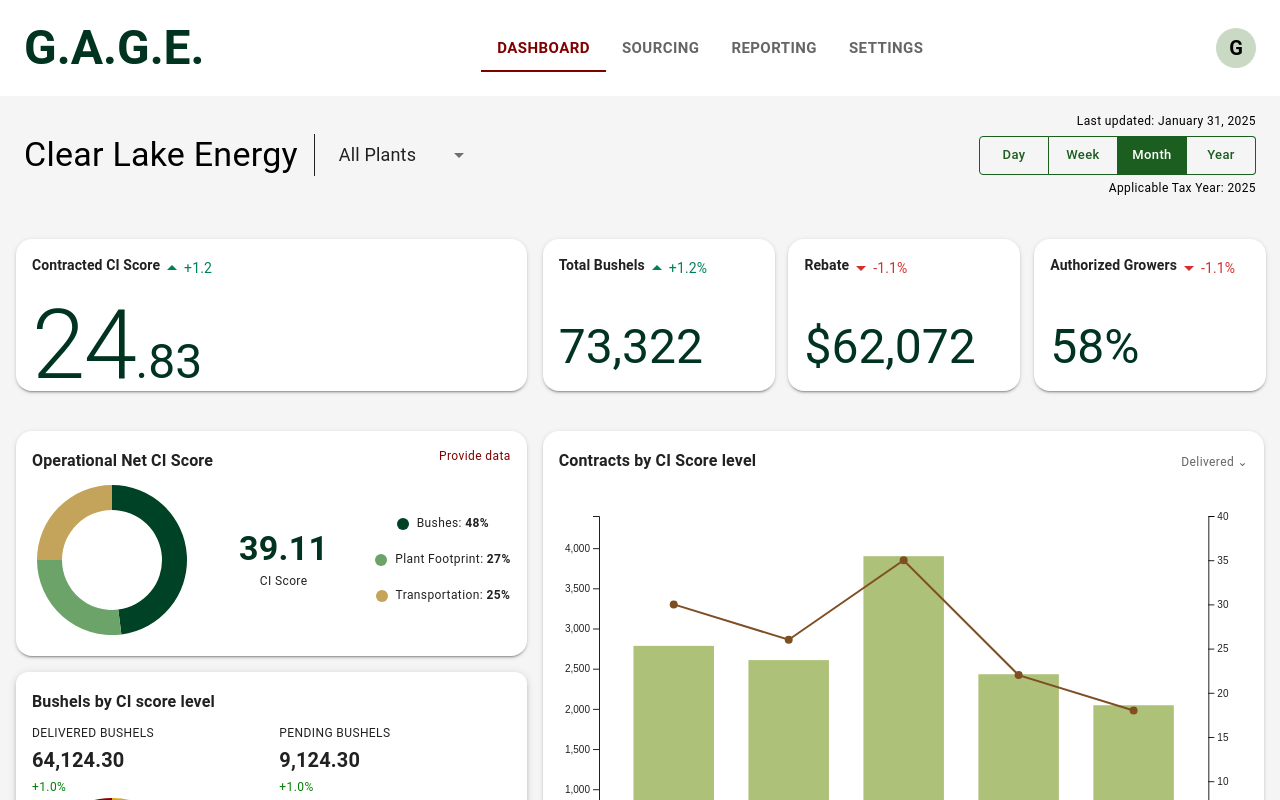
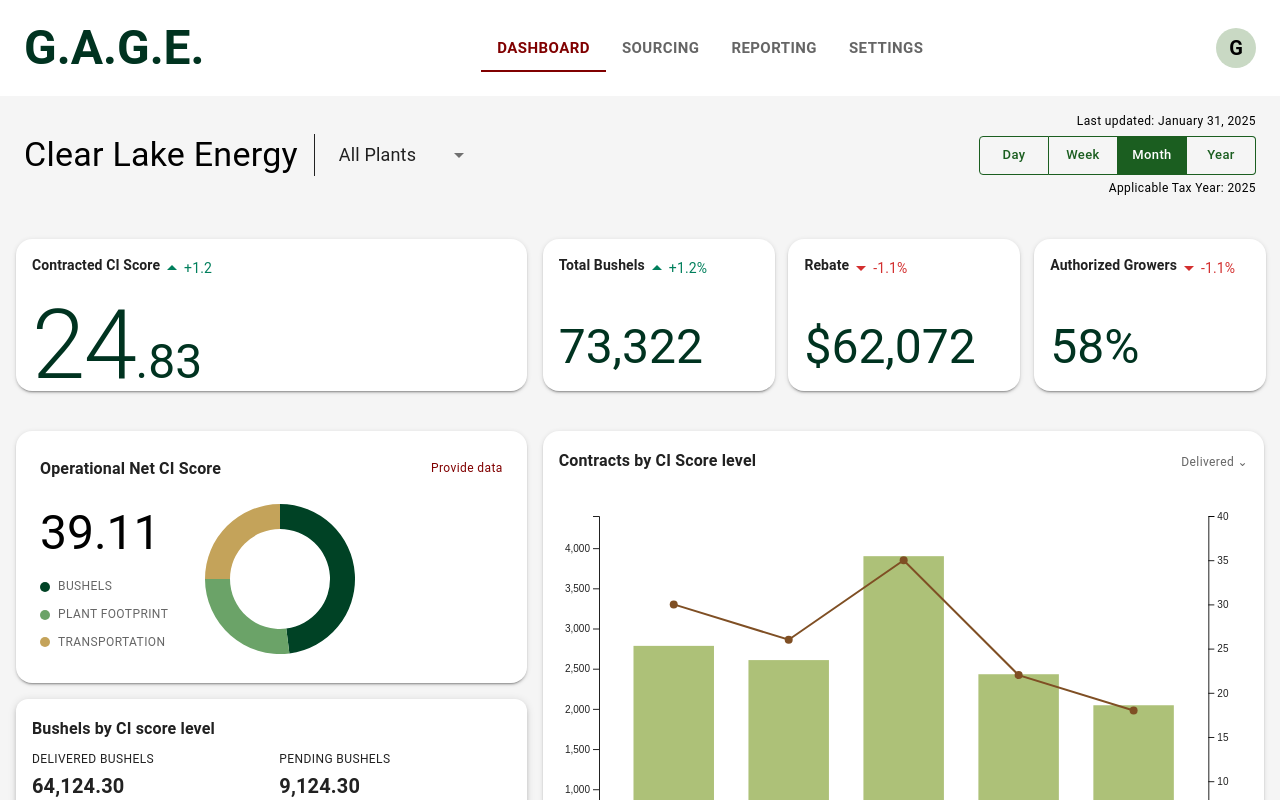
Before and after one commit to venky1112r/gage-Project, a React (Vite) app: page /dashboard in a window 1280 px wide. Shown: the top 800 px of the page. Built offline with nearby package versions, Linux system fonts and the light colour scheme.

Commit message:
Operational CI Score Alignment inside card.

```diff
--- a/src/components/OperationalScoreCard.jsx
+++ b/src/components/OperationalScoreCard.jsx
@@ -3,53 +3,61 @@ import { Box, Typography, Paper, Stack } from '@mui/material';
 import DonutChart from './DonutChart';
 
 const ciData = [
-  { label: 'Bushes', value: 48 },
+  { label: 'Bushels', value: 48 },
   { label: 'Plant Footprint', value: 27 },
   { label: 'Transportation', value: 25 },
 ];
 
 const colorMap = {
-  'Bushes': '#004225',
+  'Bushels': '#004225',
   'Plant Footprint': '#6BA368',
   'Transportation': '#C4A35A',
 };
 
 const OperationalScoreCard = () => {
   return (
-    <Paper elevation={2} sx={{ borderRadius: 4, p: 2 }}>
-      <Typography variant="subtitle1" fontWeight="bold" gutterBottom>
+    <Paper elevation={2} sx={{ borderRadius: 4, p: 3 }}>
+      <Box display="flex" justifyContent="space-between" alignItems="center" mb={2}>
+        <Typography variant="subtitle1" fontWeight="bold">
           Operational Net CI Score
-        <Typography variant="caption" sx={{ float: 'right', color: '#800000', cursor: 'pointer' }}>
+        </Typography>
+        <Typography variant="caption" sx={{ color: '#800000', cursor: 'pointer' }}>
           Provide data
         </Typography>
-      </Typography>
-
-      <Box display="flex" justifyContent="space-between" alignItems="center">
-        <DonutChart data={ciData} />
-
-        <Box textAlign="center">
-          <Typography variant="h4" fontWeight="bold" color="#003320">39.11</Typography>
-          <Typography variant="caption">CI Score</Typography>
       </Box>
 
-        <Stack direction={{ xs: 'column', md: 'column' }} justifyContent="space-between" alignItems="center" spacing={2}>
-          {ciData.map(item => (
+      <Box display="flex" alignItems="center" gap={4}>
+        {/* Left side: Score */}
+        <Box>
+          <Typography variant="h3" sx={{ color: '#000000' }}>
+            39.11
+          </Typography>
+          {/* Legend below chart */}
+          <Stack spacing={1} mt={2}>
+            {ciData.map((item) => (
               <Box key={item.label} display="flex" alignItems="center">
                 <Box
                   sx={{
-                  width: 12,
-                  height: 12,
+                    width: 10,
+                    height: 10,
                     borderRadius: '50%',
                     backgroundColor: colorMap[item.label],
                     mr: 1,
                   }}
                 />
-              <Typography variant="caption">
-                {item.label}: <strong>{item.value}%</strong>
+                <Typography variant="caption" color="textSecondary">
+                  {item.label.toUpperCase()}
                 </Typography>
               </Box>
             ))}
           </Stack>
+        </Box>
+
+        {/* Right side: Donut Chart and Legend */}
+        <Box display="flex" flexDirection="column" >
+          <DonutChart data={ciData} colorMap={colorMap} />
+
+        </Box>
       </Box>
     </Paper>
   );
```
Lines whose indentation alone changed are shown as unchanged.
